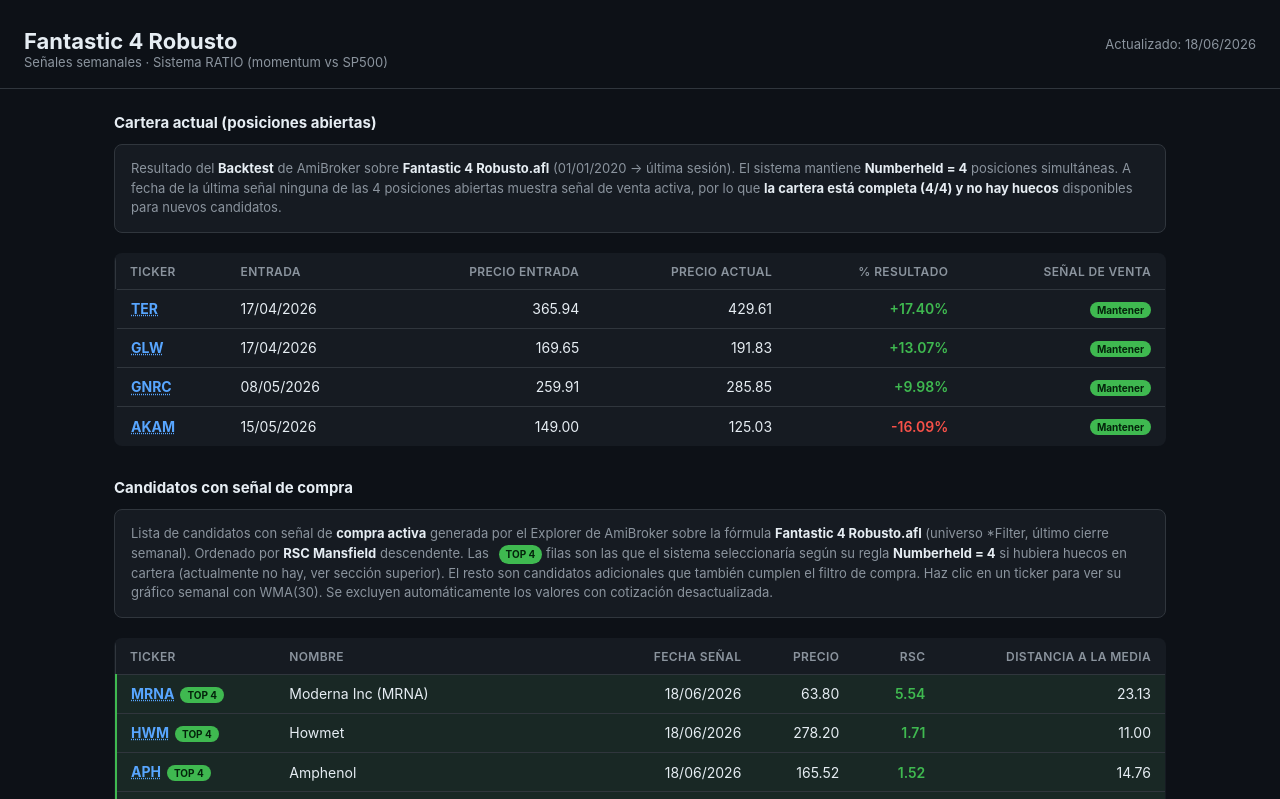
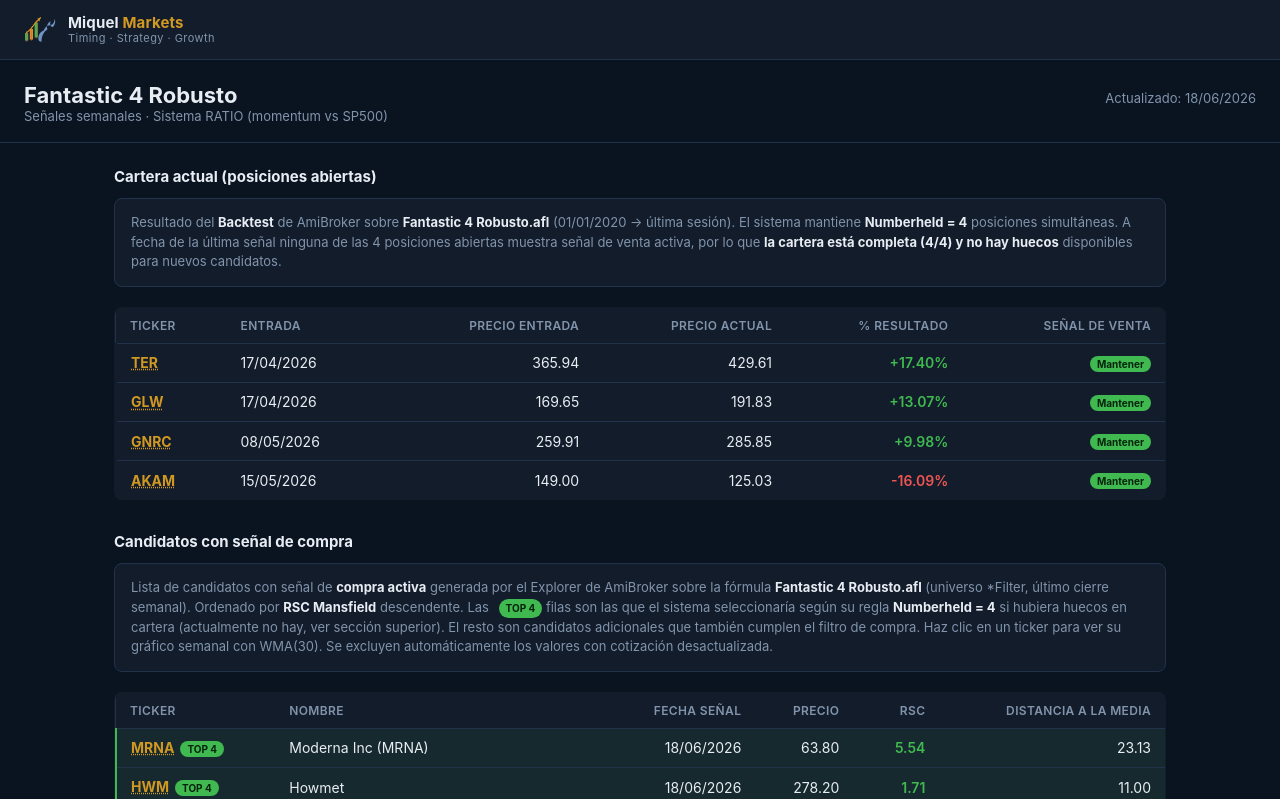
Before and after one commit to Miqui1804/fantastic4-dashboard, a plain HTML site: page index.html in a window 1280 px wide. Shown: the top 799 px of the page. Drawn offline with Linux system fonts and the light colour scheme.

Commit message:
Add files via upload

```diff
--- a/index.html
+++ b/index.html
@@ -6,16 +6,25 @@
 <title>Fantastic 4 Robusto - Señales Semanales</title>
 <style>
 :root{
-    --bg:#0d1117; --panel:#161b22; --border:#30363d; --text:#e6edf3;
-    --muted:#8b949e; --green:#3fb950; --red:#f85149; --accent:#58a6ff; --gold:#d29922;
+--bg:#0a1320; --panel:#121c2b; --border:#22324a; --text:#e8edf3;
+--muted:#8294ab; --green:#3fb950; --red:#ef5552; --accent:#d29922; --gold:#d29922; --navy-accent:#6f93c2;
 }
 *{box-sizing:border-box;}
 body{
 margin:0; font-family:-apple-system,Segoe UI,Roboto,Arial,sans-serif;
 background:var(--bg); color:var(--text);
 }
+.masthead{
+background:var(--panel); border-bottom:1px solid var(--border);
+padding:14px 24px; display:flex; align-items:center; gap:10px;
+}
+.masthead svg{width:34px; height:30px; flex-shrink:0;}
+.masthead-text{display:flex; flex-direction:column; line-height:1.2;}
+.masthead-name{font-size:15px; font-weight:700; color:var(--text); letter-spacing:.01em;}
+.masthead-name b{color:var(--gold); font-weight:700;}
+.masthead-tag{font-size:11px; color:var(--muted); letter-spacing:.04em;}
 header{
-    padding:28px 24px 18px; border-bottom:1px solid var(--border);
+padding:22px 24px 18px; border-bottom:1px solid var(--border);
 display:flex; flex-wrap:wrap; align-items:baseline; justify-content:space-between; gap:8px;
 }
 header h1{margin:0; font-size:22px;}
@@ -41,19 +50,19 @@
 display:inline-block; font-size:10px; font-weight:700; padding:2px 7px; border-radius:10px;
 background:var(--green); color:#04230b; margin-left:6px; vertical-align:middle;
 }
-  .badge.warn{background:var(--gold); color:#2b1d00;}
+.badge.warn{background:var(--red); color:#3a0b0a;}
 .badge.ok{background:var(--green); color:#04230b;}
 .stale{color:var(--gold); font-size:11px;}
 .rsc-pos{color:var(--green); font-weight:600;}
 .rsc-neg{color:var(--red); font-weight:600;}
 .pct-pos{color:var(--green); font-weight:600;}
 .pct-neg{color:var(--red); font-weight:600;}
-  .ticker{font-weight:700; color:var(--accent); cursor:pointer; text-decoration:underline dotted;}
-  .ticker:hover{color:#79c0ff;}
+.ticker{font-weight:700; color:var(--gold); cursor:pointer; text-decoration:underline dotted;}
+.ticker:hover{color:#e6b955;}
 footer{padding:24px; text-align:center; color:var(--muted); font-size:12px;}
 @media(max-width:600px){
 th,td{padding:8px 8px; font-size:12px;}
-    header{padding:20px 16px;} main{padding:16px;}
+.masthead{padding:12px 16px;} header{padding:20px 16px;} main{padding:16px;}
 }
 /* modal */
 #tvOverlay{
@@ -79,6 +88,25 @@
 </style>
 </head>
 <body>
+
+<div class="masthead">
+<svg viewBox="0 0 64 56" xmlns="http://www.w3.org/2000/svg" aria-hidden="true">
+<rect x="2" y="34" width="6" height="14" fill="var(--green)"/>
+<line x1="5" y1="30" x2="5" y2="50" stroke="var(--red)" stroke-width="1.2"/>
+<rect x="11" y="26" width="6" height="20" fill="var(--gold)"/>
+<line x1="14" y1="22" x2="14" y2="48" stroke="var(--red)" stroke-width="1.2"/>
+<rect x="20" y="14" width="6" height="28" fill="var(--green)"/>
+<line x1="23" y1="10" x2="23" y2="44" stroke="var(--red)" stroke-width="1.2"/>
+<polyline points="4,34 13,26 22,14 31,5" fill="none" stroke="var(--gold)" stroke-width="2.2" stroke-linecap="round"/>
+<polygon points="31,5 25,7 29,12" fill="var(--gold)"/>
+<path d="M33 50 C33 40 37 31 44 27 C42 21 44 15 50 11 C48 17 50 21 54 23 C58 19 60 13 58 7 C57 15 53 19 49 19 C43 19 39 23 37 29 C31 31 27 37 27 45 C27 48 29 50 33 50 Z" fill="var(--navy-accent)"/>
+<circle cx="41" cy="34" r="1.6" fill="var(--panel)"/>
+</svg>
+<div class="masthead-text">
+<span class="masthead-name">Miquel<b> Markets</b></span>
+<span class="masthead-tag">Timing · Strategy · Growth</span>
+</div>
+</div>
 
 <header>
 <div>
@@ -142,7 +170,7 @@
 </main>
 
 <footer>
-  Generado automáticamente cada sábado a partir de AmiBroker · Fantastic 4 Robusto.afl
+Generado automáticamente cada sábado a partir de AmiBroker · Fantastic 4 Robusto.afl · Miquel Markets
 </footer>
 
 <div id="tvOverlay">
@@ -162,9 +190,9 @@
 <script>
 // ---- Cartera actual (posiciones abiertas, vía Backtest) ----
 const PORTFOLIO = [
-  {t:"TER",  entry:"17/04/2026", pEntry:365.94, pNow:429.61, pct:17.40, sell:false},
-  {t:"GLW",  entry:"17/04/2026", pEntry:169.65, pNow:191.83, pct:13.07, sell:false},
-  {t:"GNRC", entry:"08/05/2026", pEntry:259.91, pNow:285.85, pct:9.98,  sell:false},
+{t:"TER", entry:"17/04/2026", pEntry:365.94, pNow:429.61, pct:17.40, sell:false},
+{t:"GLW", entry:"17/04/2026", pEntry:169.65, pNow:191.83, pct:13.07, sell:false},
+{t:"GNRC", entry:"08/05/2026", pEntry:259.91, pNow:285.85, pct:9.98, sell:false},
 {t:"AKAM", entry:"15/05/2026", pEntry:149.00, pNow:125.03, pct:-16.09, sell:false},
 ];
 
@@ -187,22 +215,22 @@
 // Nota: los valores con cotización desactualizada (JNPR, CTLT, DOC) se excluyen automáticamente.
 const DATA = [
 {t:"MRNA", n:"Moderna Inc (MRNA)", d:"18/06/2026", p:63.80, rsc:5.54, dist:23.13},
-  {t:"HWM",  n:"Howmet", d:"18/06/2026", p:278.20, rsc:1.71, dist:11.00},
-  {t:"APH",  n:"Amphenol", d:"18/06/2026", p:165.52, rsc:1.52, dist:14.76},
-  {t:"LUV",  n:"Southwest Airlines", d:"18/06/2026", p:48.08, rsc:1.40, dist:11.50},
-  {t:"AAL",  n:"American Airlines Group (AAL)", d:"18/06/2026", p:15.96, rsc:1.09, dist:17.47},
-  {t:"IEX",  n:"IDEX Corporation", d:"18/06/2026", p:225.44, rsc:1.00, dist:9.02},
-  {t:"GE",   n:"General Electric", d:"18/06/2026", p:358.80, rsc:0.92, dist:13.43},
-  {t:"UAL",  n:"United Airlines Holdings Inc (UAL)", d:"18/06/2026", p:118.60, rsc:0.70, dist:13.40},
-  {t:"WSM",  n:"Williams-Sonoma", d:"18/06/2026", p:227.05, rsc:0.68, dist:13.54},
-  {t:"SWK",  n:"Stanley Black Decker", d:"18/06/2026", p:86.84, rsc:0.45, dist:9.85},
-  {t:"NWL",  n:"Newell Brands Inc (NWL)", d:"18/06/2026", p:5.10, rsc:0.15, dist:18.77},
-  {t:"KMX",  n:"CarMax", d:"18/06/2026", p:52.03, rsc:-0.04, dist:16.67},
-  {t:"PKG",  n:"Packaging America", d:"18/06/2026", p:231.72, rsc:-0.12, dist:5.27},
-  {t:"CCL",  n:"Carnival Corp", d:"18/06/2026", p:31.01, rsc:-0.23, dist:10.11},
-  {t:"DRI",  n:"Darden Restaurants", d:"18/06/2026", p:213.99, rsc:-0.28, dist:5.50},
-  {t:"RCL",  n:"Royal Caribbean Cruises", d:"18/06/2026", p:314.13, rsc:-0.52, dist:9.69},
-  {t:"APO",  n:"Apollo Global Management A", d:"18/06/2026", p:137.58, rsc:-0.56, dist:8.70},
+{t:"HWM", n:"Howmet", d:"18/06/2026", p:278.20, rsc:1.71, dist:11.00},
+{t:"APH", n:"Amphenol", d:"18/06/2026", p:165.52, rsc:1.52, dist:14.76},
+{t:"LUV", n:"Southwest Airlines", d:"18/06/2026", p:48.08, rsc:1.40, dist:11.50},
+{t:"AAL", n:"American Airlines Group (AAL)", d:"18/06/2026", p:15.96, rsc:1.09, dist:17.47},
+{t:"IEX", n:"IDEX Corporation", d:"18/06/2026", p:225.44, rsc:1.00, dist:9.02},
+{t:"GE", n:"General Electric", d:"18/06/2026", p:358.80, rsc:0.92, dist:13.43},
+{t:"UAL", n:"United Airlines Holdings Inc (UAL)", d:"18/06/2026", p:118.60, rsc:0.70, dist:13.40},
+{t:"WSM", n:"Williams-Sonoma", d:"18/06/2026", p:227.05, rsc:0.68, dist:13.54},
+{t:"SWK", n:"Stanley Black Decker", d:"18/06/2026", p:86.84, rsc:0.45, dist:9.85},
+{t:"NWL", n:"Newell Brands Inc (NWL)", d:"18/06/2026", p:5.10, rsc:0.15, dist:18.77},
+{t:"KMX", n:"CarMax", d:"18/06/2026", p:52.03, rsc:-0.04, dist:16.67},
+{t:"PKG", n:"Packaging America", d:"18/06/2026", p:231.72, rsc:-0.12, dist:5.27},
+{t:"CCL", n:"Carnival Corp", d:"18/06/2026", p:31.01, rsc:-0.23, dist:10.11},
+{t:"DRI", n:"Darden Restaurants", d:"18/06/2026", p:213.99, rsc:-0.28, dist:5.50},
+{t:"RCL", n:"Royal Caribbean Cruises", d:"18/06/2026", p:314.13, rsc:-0.52, dist:9.69},
+{t:"APO", n:"Apollo Global Management A", d:"18/06/2026", p:137.58, rsc:-0.56, dist:8.70},
 ];
 
 const tbody = document.getElementById('tbody');
```
Lines whose indentation alone changed are shown as unchanged.
